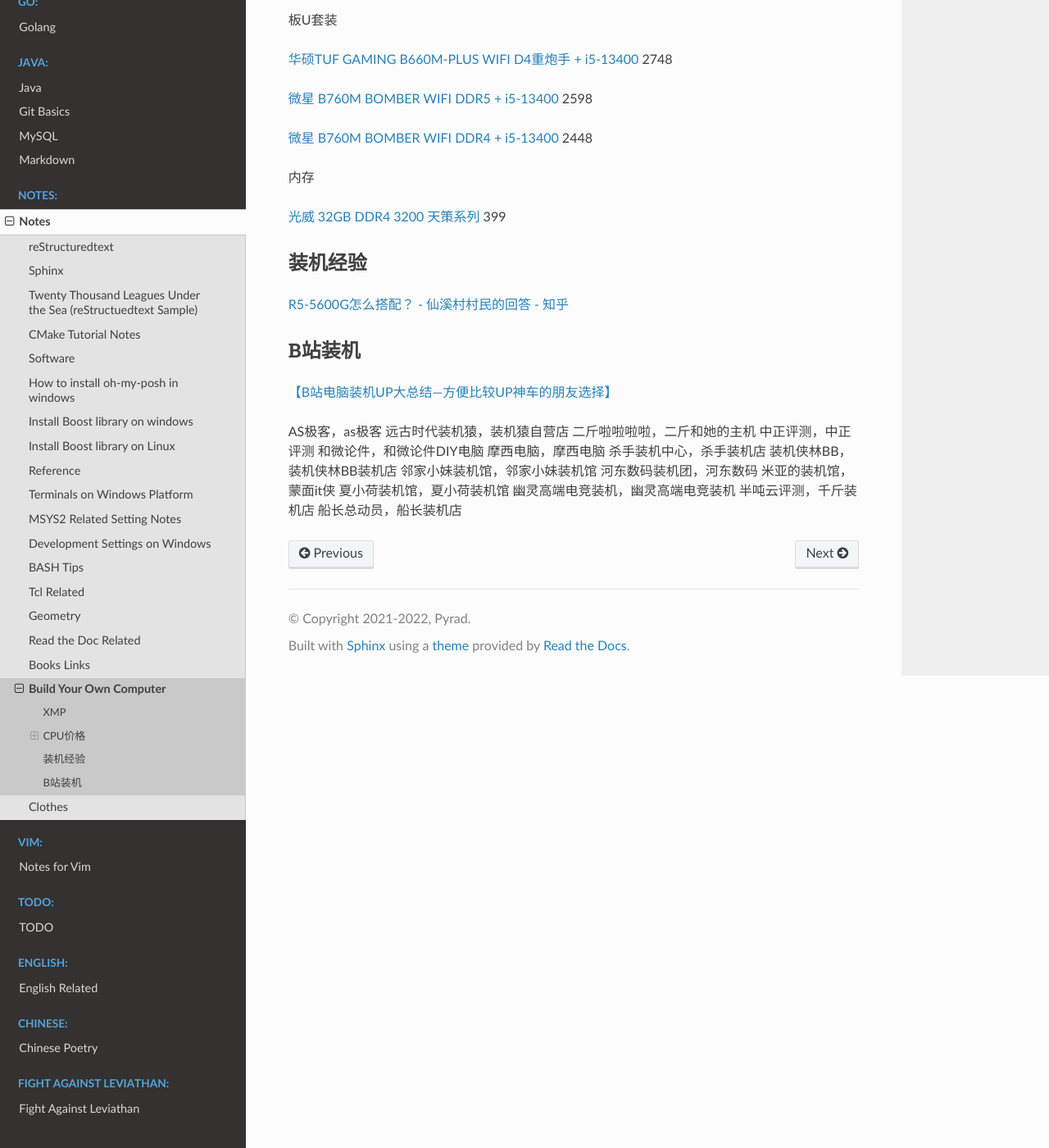
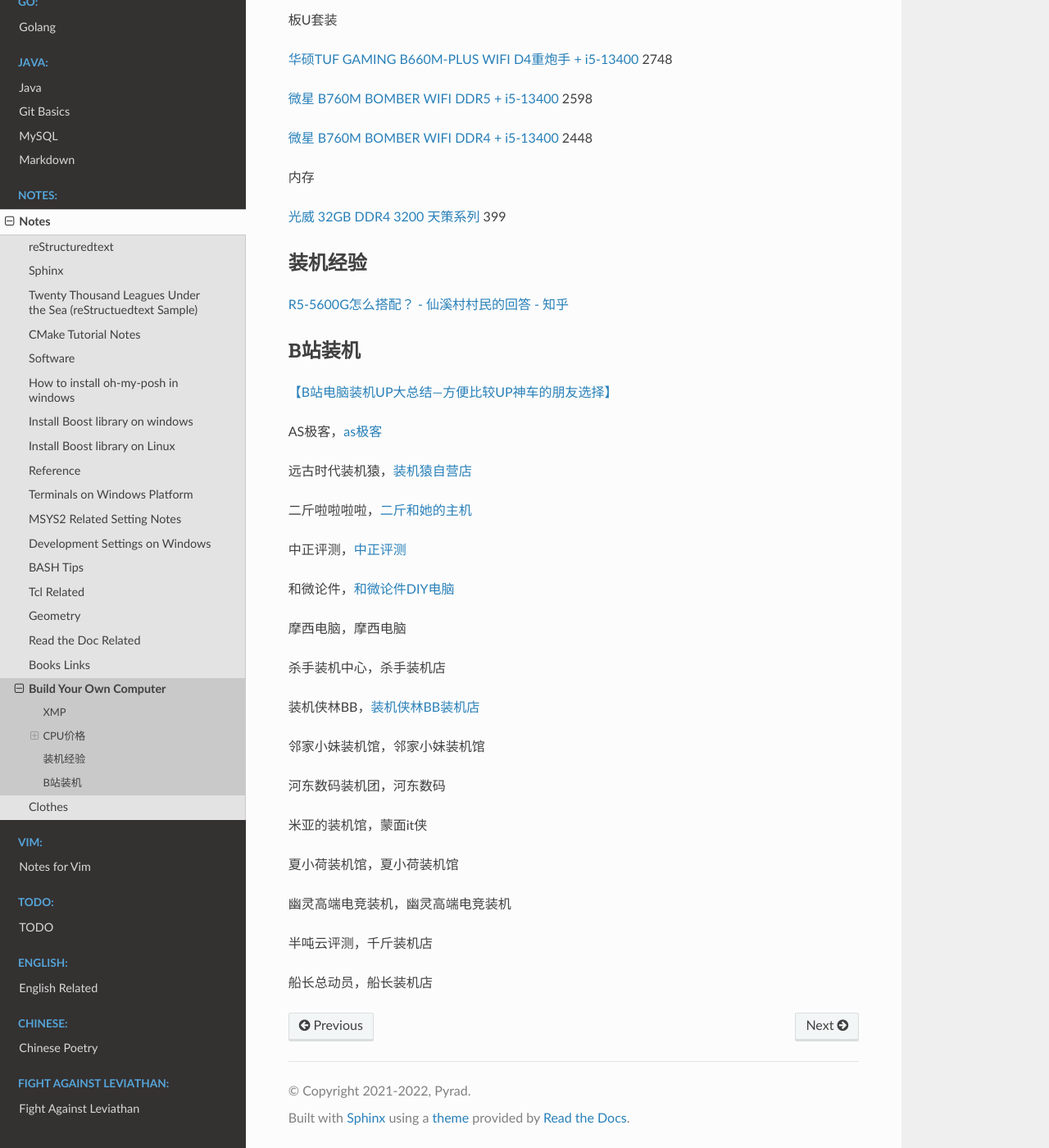
Before and after one commit to Pyrad/pyradnotes, a Sphinx documentation site: the page built from source/Notes/BuildYourOwnComputer.md, in a window 1280 px wide and 1400 px high, scrolled down 1643 px. Shown: the whole window at 82% size. Built offline with Sphinx 7.4.7 and the Read the Docs theme 2.0.0, drawn with Linux system fonts in a browser that asks for light colours; some of the changed lines change nothing that is shown.

Commit message:
BYOC Update links

```diff
--- a/source/Notes/BuildYourOwnComputer.md
+++ b/source/Notes/BuildYourOwnComputer.md
@@ -88,18 +88,32 @@
 
 [【B站电脑装机UP大总结---方便比较UP神车的朋友选择】](https://www.bilibili.com/video/BV1LD4y1J7Ly/?share_source=copy_web&vd_source=eff6214d4429afad84b6a122ad71c441)
 
-AS极客，as极客
-远古时代装机猿，装机猿自营店
-二斤啦啦啦啦，二斤和她的主机
-中正评测，中正评测
-和微论件，和微论件DIY电脑
+AS极客，[as极客](https://mlf888.taobao.com/?spm=a1z10.1-c.0.0.4bc27839q39aKb)
+
+远古时代装机猿，[装机猿自营店](https://zjyzyd.taobao.com/?spm=a1z10.1-c-s.0.0.2c6f6272P0cNQj)
+
+二斤啦啦啦啦，[二斤和她的主机](https://ejhtdzj.taobao.com/?spm=a1z10.1-c.0.0.3d635ac5mYaGbt)
+
+中正评测，[中正评测](https://zzpcgfd.taobao.com/?spm=a1z10.1-c-s.0.0.34a46a27QwuK3C)
+
+和微论件，[和微论件DIY电脑](https://shop461754287.taobao.com/?spm=a1z10.1-c-s.0.0.98d26a85szFHDa)
+
 摩西电脑，摩西电脑
+
 杀手装机中心，杀手装机店
-装机侠林BB，装机侠林BB装机店
+
+装机侠林BB，[装机侠林BB装机店](https://shop335658483.taobao.com/?spm=a1z10.1-c-s.0.0.353356bboTzXZm)
+
 邻家小妹装机馆，邻家小妹装机馆
+
 河东数码装机团，河东数码
+
 米亚的装机馆，蒙面it侠
+
 夏小荷装机馆，夏小荷装机馆
+
 幽灵高端电竞装机，幽灵高端电竞装机
+
 半吨云评测，千斤装机店
+
 船长总动员，船长装机店
```
